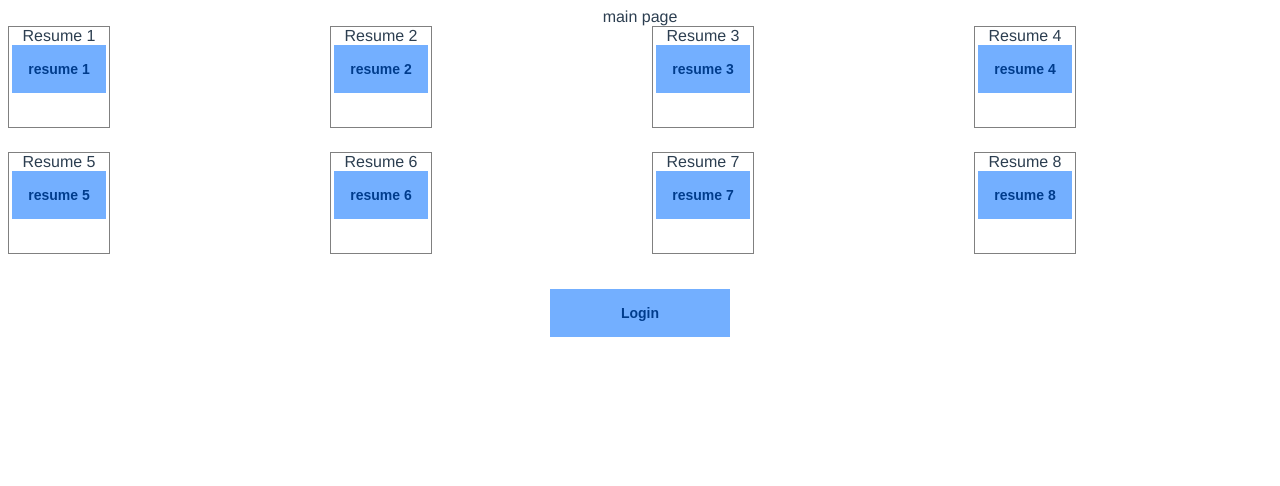
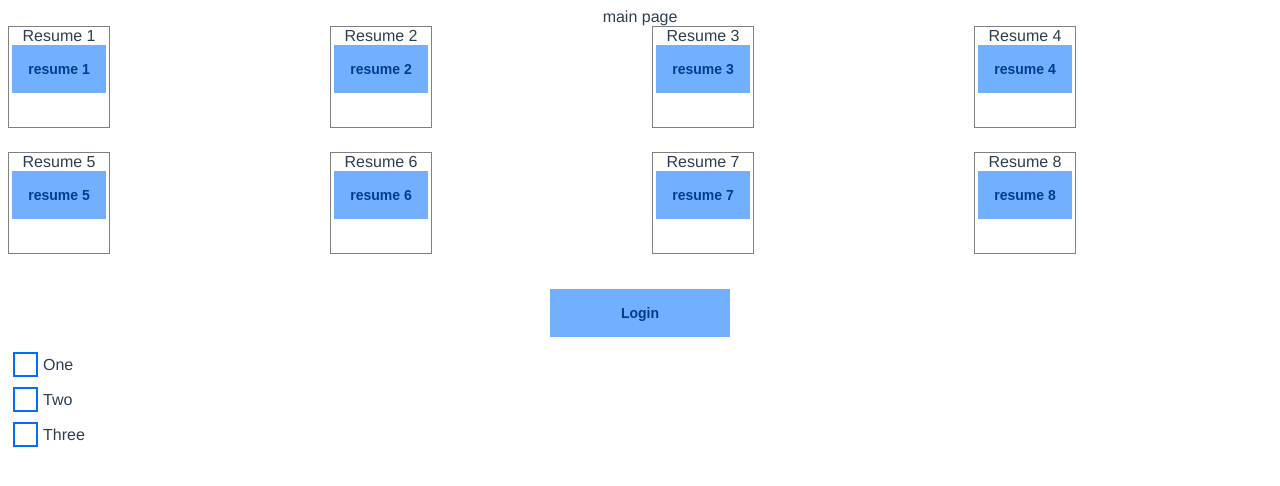
Before and after one commit to lll3lll6lll/CV-Builder, a Vue app: page / in a window 1280 px wide. Shown: the top 486 px of the page. Built offline with nearby package versions, Linux system fonts and the light colour scheme.

Commit message:
feat:check-box

```diff
--- a/src/components/ResumeCard/ResumeCardsGrid.vue
+++ b/src/components/ResumeCard/ResumeCardsGrid.vue
@@ -2,6 +2,7 @@
 import { PropType } from "vue";
 import ResumeCard from "@/components/ResumeCard/ResumeCard.vue";
 import Button from "../ui/Button.vue";
+import CheckBox from "../ui/CheckBox.vue";
 
 type Card = {
   id: number;
@@ -21,6 +22,11 @@ const props = defineProps({
     />
   </div>
   <Button class="login-btn">Login</Button>
+  <div class="">
+    <CheckBox value="Name" name="val" text="One" />
+    <CheckBox value="Two" name="val" text="Two" />
+    <CheckBox value="Three" name="val" text="Three" />
+  </div>
 </template>
 
 <style scoped lang="scss">
@@ -30,7 +36,7 @@ const props = defineProps({
   gap: 24px;
 }
 .login-btn {
-  margin: 0 auto;
+  margin: 10px auto;
   margin-top: 35px;
   width: 180px;
 }
--- a/src/components/ui/Button.vue
+++ b/src/components/ui/Button.vue
@@ -51,10 +51,10 @@ function onClickHandler() {
   }
   &:hover {
     &::after {
-      transform: translate(-5px, -5px);
+      transform: translate(-3px, -3px);
     }
     &::before {
-      transform: translate(5px, 5px);
+      transform: translate(3px, 3px);
     }
   }
 }
--- a/src/components/ui/CheckBox.vue
+++ b/src/components/ui/CheckBox.vue
@@ -1,5 +1,53 @@
-<script setup lang="ts"></script>
+<script setup lang="ts">
+const props = defineProps({
+  name: String,
+  value: String,
+  text: String,
+});
+</script>
 
-<template></template>
+<template>
+  <label class="checkbox">
+    <input type="checkbox" value="one" class="checkbox__input" />
+    <span class="checkbox__check">
+      <svg xmlns="http://www.w3.org/2000/svg" viewBox="0 0 448 512">
+        <path
+          d="M438.6 105.4c12.5 12.5 12.5 32.8 0 45.3l-256 256c-12.5 12.5-32.8 12.5-45.3 0l-128-128c-12.5-12.5-12.5-32.8 0-45.3s32.8-12.5 45.3 0L160 338.7 393.4 105.4c12.5-12.5 32.8-12.5 45.3 0z"
+        />
+      </svg> </span
+    >{{ props.text }}</label
+  >
+</template>
 
-<style scoped lang="scss"></style>
+<style scoped lang="scss">
+.checkbox {
+  padding: 5px;
+  display: flex;
+  align-items: center;
+
+  &__input {
+    display: none;
+  }
+  &__check {
+    display: inline-flex;
+    justify-content: center;
+    align-items: center;
+    height: 25px;
+    width: 25px;
+    box-sizing: border-box;
+    padding: 2px;
+    border: 2px solid rgb(0 110 255);
+    margin-right: 5px;
+    svg {
+      display: none;
+    }
+  }
+  &__input:checked + &__check {
+    background-color: rgb(0 110 255);
+    svg {
+      display: block;
+      fill: white;
+    }
+  }
+}
+</style>
```
